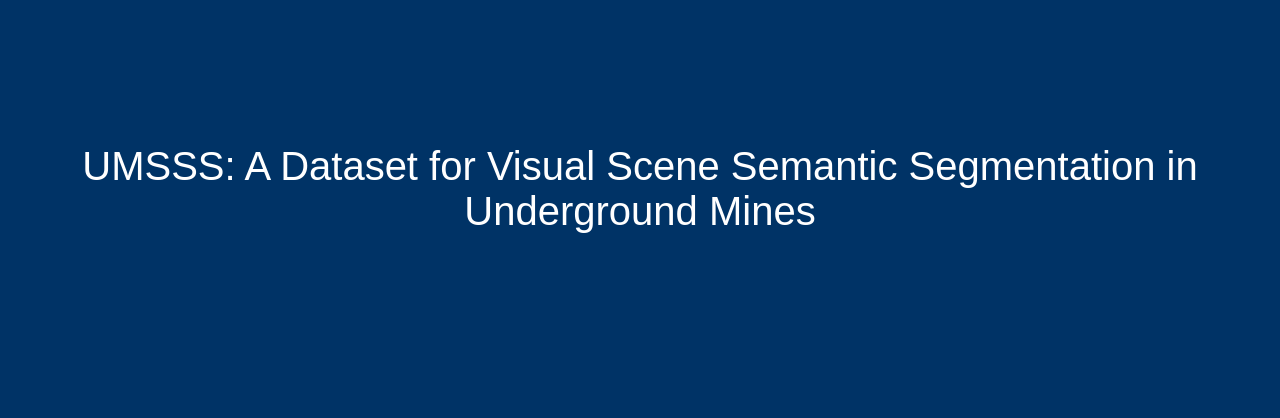
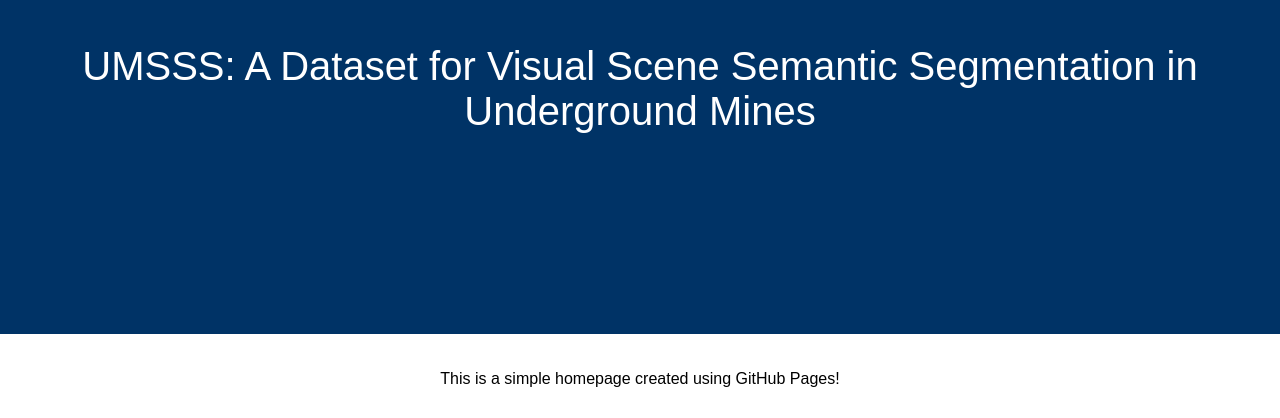
Before and after one commit to Jarven111/UMSSS, a plain HTML site: page index.html in a window 1280 px wide. Shown: the part 156-574 px from the top of the page. Drawn offline with Linux system fonts and the light colour scheme.

Commit message:
Update index.html

```diff
--- a/index.html
+++ b/index.html
@@ -16,7 +16,7 @@
       background-color: #003366;  /* 深蓝色 */
       color: white;               /* 白色文字 */
       text-align: center;         /* 居中对齐 */
-      padding: 300px 0;            /* 上下内边距 */
+      padding: 200px 0;            /* 上下内边距 */
       font-size: 40px;            /* 文字大小 */
       word-wrap: break-word;      /* 自动换行 */
       max-width: 100%;            /* 最大宽度 100% */
```
